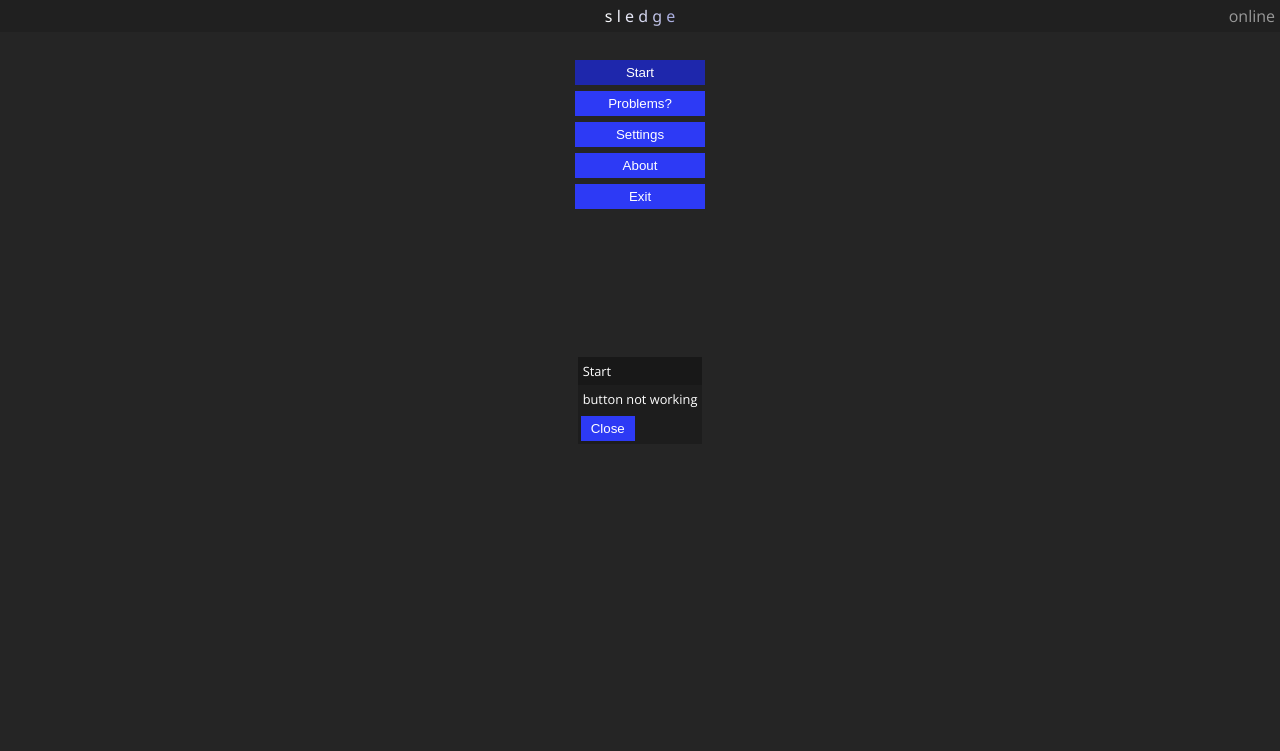
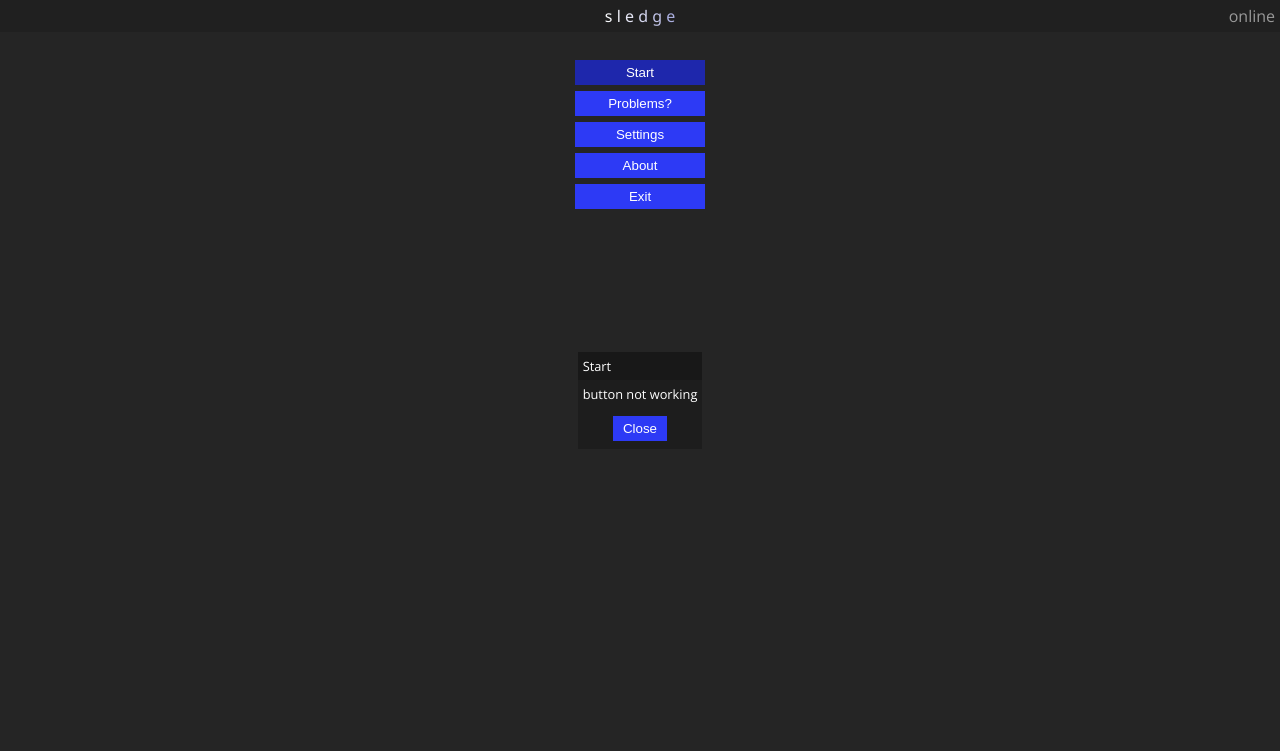
Before and after one commit to Nitrrine/sledge-launcher, an Electron app: page index.html in a window 1280 px wide. Both pictures are taken after a click on the button "Start". Shown: the top 751 px of the page. Drawn offline with nearby package versions, Linux system fonts and the light colour scheme; no server answers.

Commit message:
some ui changes

```diff
--- a/buttons.js
+++ b/buttons.js
@@ -40,7 +40,11 @@ function createPopup(title = "Sledge", text) {
     textTitle.innerHTML = title
     textPopup.innerHTML = text
 
-    var closeBtn = popup.appendChild(document.createElement('button'))
+    var popupButtons = popup.appendChild(document.createElement('div'))
+
+    popupButtons.setAttribute('class', 'popup-buttons')
+
+    var closeBtn = popupButtons.appendChild(document.createElement('button'))
     closeBtn.innerHTML = 'Close'
     closeBtn.onclick = function () {
         popup.remove()
--- a/style.css
+++ b/style.css
@@ -162,6 +162,12 @@ wave-text span {
     font-size: 80%;
 }
 
+.popup-buttons {
+    display: flex;
+    justify-content: center;
+    padding: 5px;
+}
+
 .popup-title {
     padding: 5px;
     font-size: 80%;
```
Also changed, not shown: renderer.js (+4 -4 lines).
